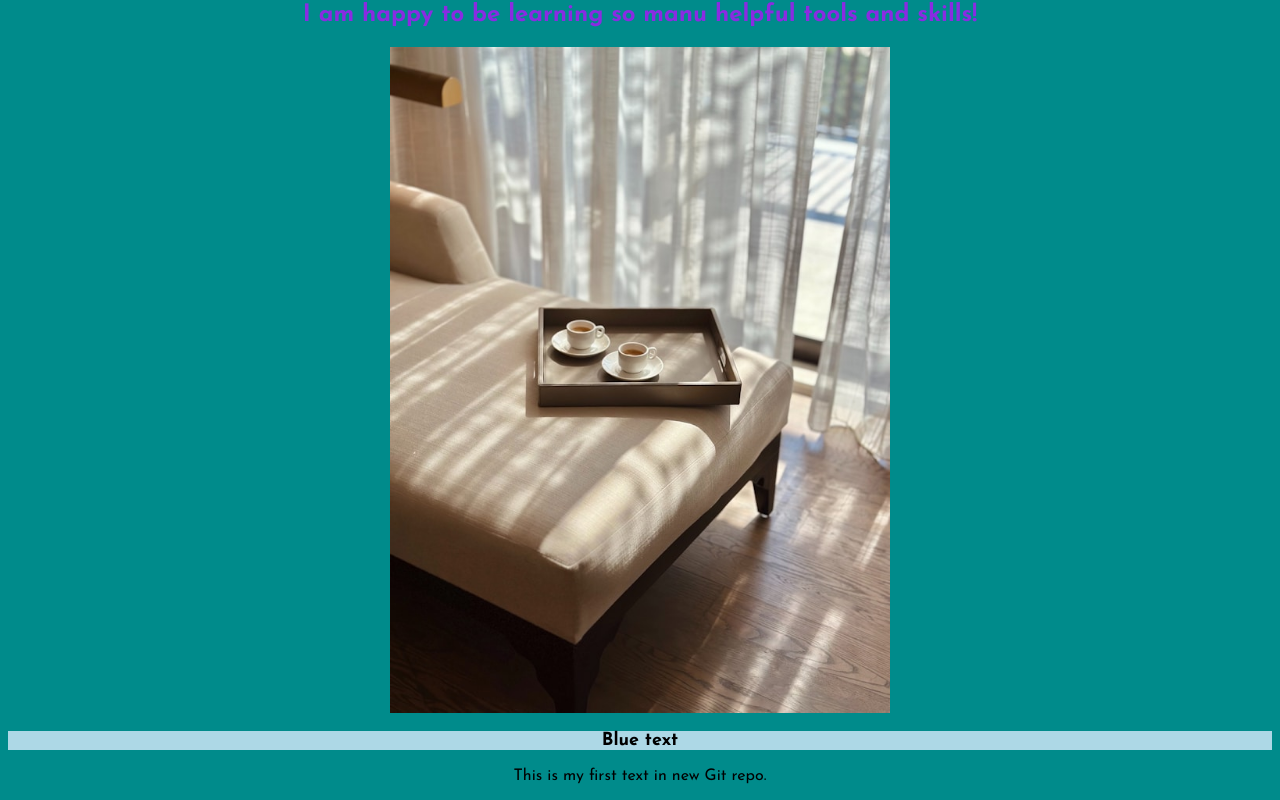
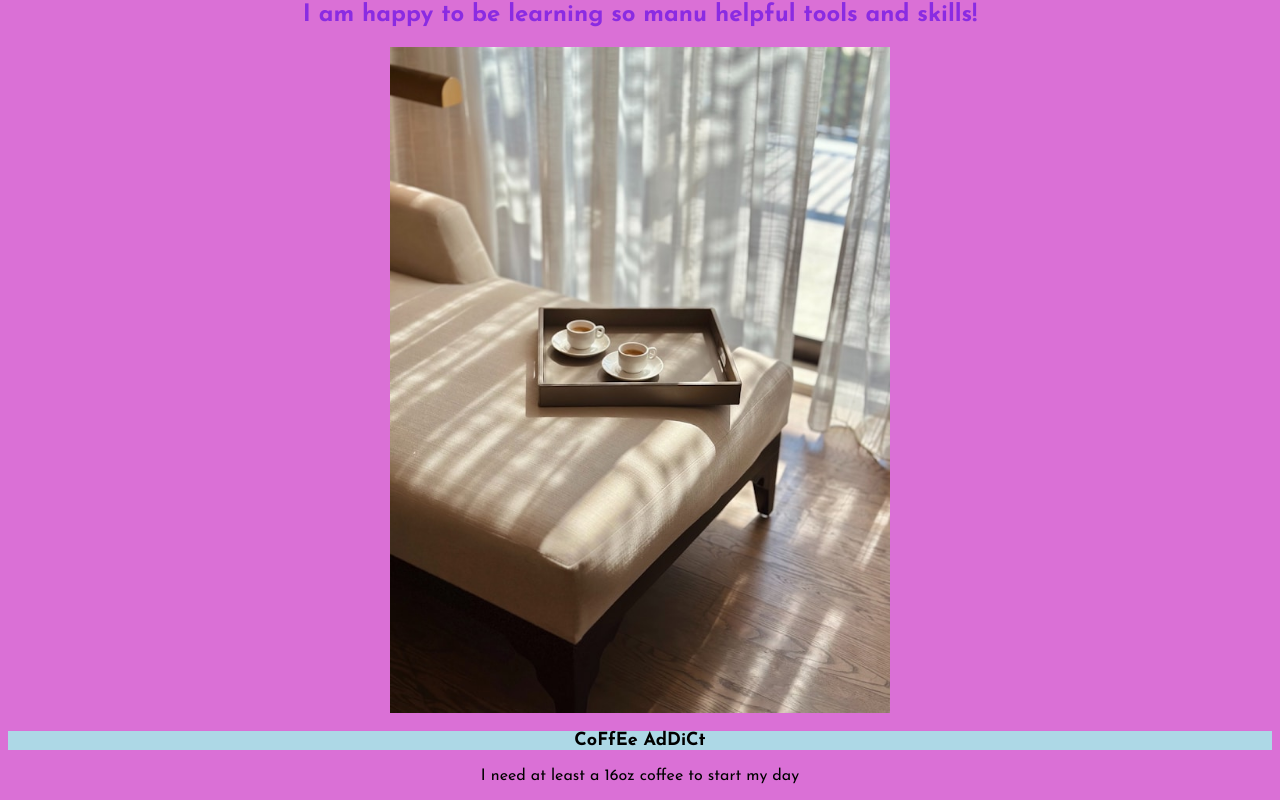
Before and after one commit to kconley99/myproject, a plain HTML site: page index.html in a window 1280 px wide. Shown: the part 72-872 px from the top of the page. Drawn offline with Linux system fonts and the light colour scheme.

Commit message:
added main branch

```diff
--- a/index.html
+++ b/index.html
@@ -15,7 +15,7 @@
     <h1>Hello World!</h1>
     <h2 class="subtitle">I am happy to be learning so manu helpful tools and skills!</h2>
     <img src="coffeetray.jpg" alt="Two cups of coffee on a tray set on a couch">
-    <p id="blue">Blue text</p>
-<p>This is my first text in new Git repo.</p>
+    <p id="blue">CoFfEe AdDiCt</p>
+<p>I need at least a 16oz coffee to start my day</p>
 </body>
 </html>
--- a/style.css
+++ b/style.css
@@ -1,5 +1,5 @@
 body {
-    background-color: darkcyan;
+    background-color: orchid;
     font-family: "Josefin Sans", serif;
     text-align: center;
 }
```
